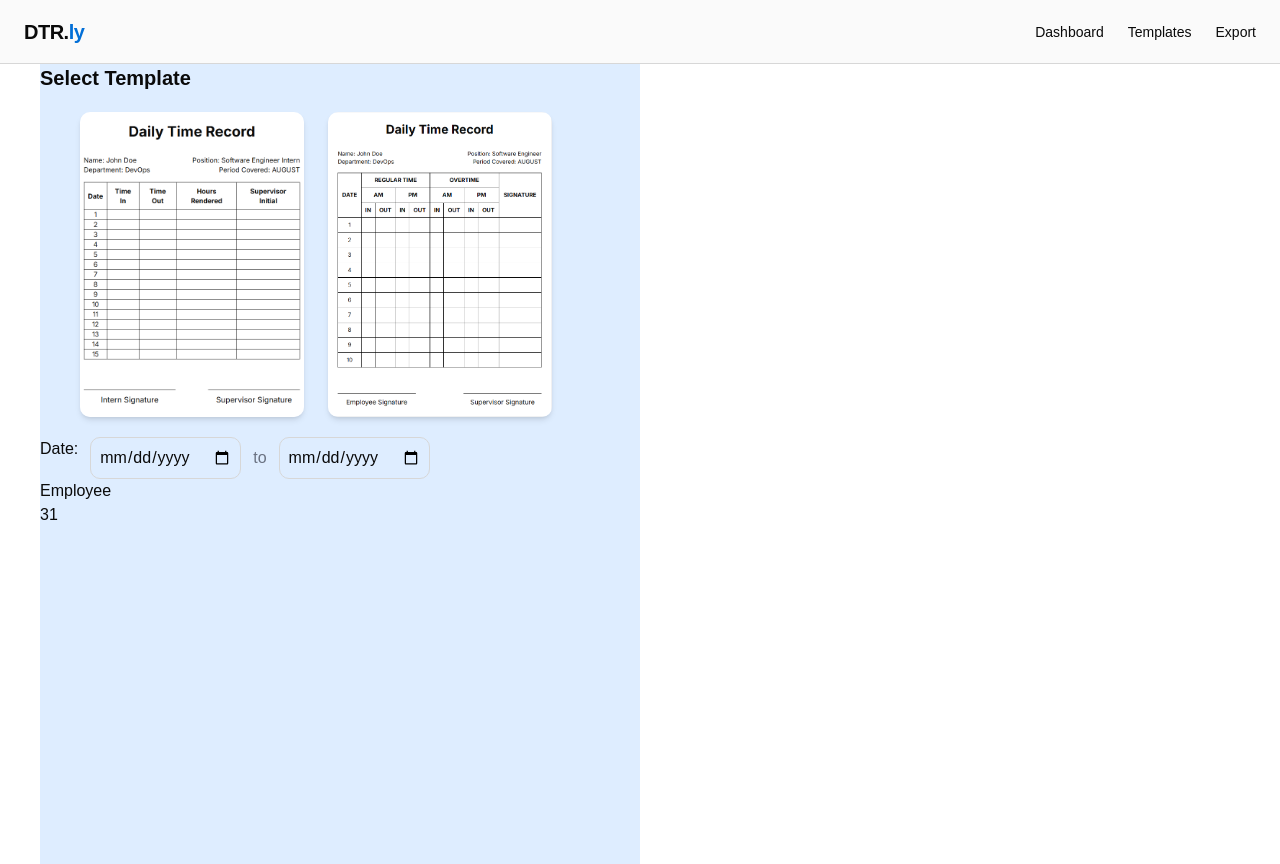
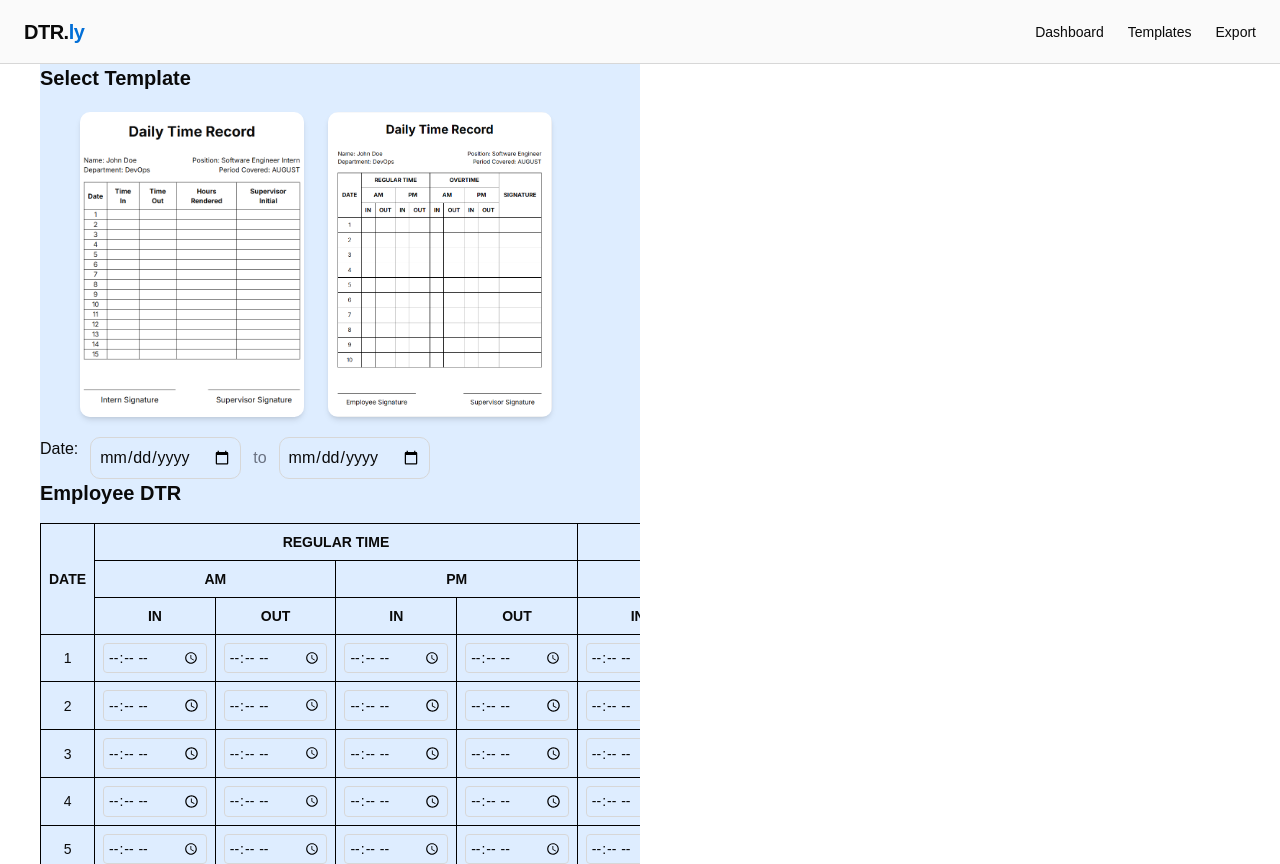
Before and after one commit to DevTacs/DTRly, a React (Vite) app in the folder client/: page /test in a window 1280 px wide. Both pictures are taken after a click on the element "Employee DTR". Built offline with nearby package versions, Linux system fonts and the light colour scheme.

Commit message:
feat: added intern and employee form

```diff
--- a/client/src/components/employee/form.tsx
+++ b/client/src/components/employee/form.tsx
@@ -1,8 +1,175 @@
 export default function EmployeeForm({ranges}: {ranges: number[]}) {
     return (
-        <div>
-            <h2>Employee</h2>
-            <p>{ranges.length}</p>
+        <div className="space-y-4">
+            <h2 className="text-xl font-bold">Employee DTR</h2>
+
+            <div className="overflow-x-auto">
+                <table className="w-full border border-gray-300 text-sm">
+                    <thead>
+                        {/* LEVEL 1 */}
+                        <tr>
+                            <th
+                                rowSpan={3}
+                                className="border border-black p-2 text-sm">
+                                DATE
+                            </th>
+
+                            <th
+                                colSpan={4}
+                                className="border border-black p-2 text-sm">
+                                REGULAR TIME
+                            </th>
+
+                            <th
+                                colSpan={4}
+                                className="border border-black p-2 text-sm">
+                                OVERTIME
+                            </th>
+
+                            <th
+                                rowSpan={3}
+                                className="border border-black p-2 text-sm">
+                                SIGNATURE
+                            </th>
+                        </tr>
+
+                        {/* LEVEL 2 */}
+                        <tr>
+                            {/* REGULAR */}
+                            <th
+                                colSpan={2}
+                                className="border border-black p-2 text-sm">
+                                AM
+                            </th>
+                            <th
+                                colSpan={2}
+                                className="border border-black p-2 text-sm">
+                                PM
+                            </th>
+
+                            {/* OVERTIME */}
+                            <th
+                                colSpan={2}
+                                className="border border-black p-2 text-sm">
+                                AM
+                            </th>
+                            <th
+                                colSpan={2}
+                                className="border border-black p-2 text-sm">
+                                PM
+                            </th>
+                        </tr>
+
+                        {/* LEVEL 3 */}
+                        <tr>
+                            {/* REGULAR AM */}
+                            <th className="border border-black p-2 text-sm">
+                                IN
+                            </th>
+                            <th className="border border-black p-2 text-sm">
+                                OUT
+                            </th>
+
+                            {/* REGULAR PM */}
+                            <th className="border border-black p-2 text-sm">
+                                IN
+                            </th>
+                            <th className="border border-black p-2 text-sm">
+                                OUT
+                            </th>
+
+                            {/* OVERTIME AM */}
+                            <th className="border border-black p-2 text-sm">
+                                IN
+                            </th>
+                            <th className="border border-black p-2 text-sm">
+                                OUT
+                            </th>
+
+                            {/* OVERTIME PM */}
+                            <th className="border border-black p-2 text-sm">
+                                IN
+                            </th>
+                            <th className="border border-black p-2 text-sm">
+                                OUT
+                            </th>
+                        </tr>
+                    </thead>
+
+                    <tbody>
+                        {Array.from({length: 10}).map((_, i) => (
+                            <tr key={i}>
+                                {/* DATE */}
+                                <td className="border border-black p-2 text-center text-sm">
+                                    {i + 1}
+                                </td>
+
+                                {/* REGULAR TIME (AM IN/OUT, PM IN/OUT) */}
+                                <td className="border border-black p-2 text-sm">
+                                    <input
+                                        type="time"
+                                        className="w-full border p-1 rounded"
+                                    />
+                                </td>
+                                <td className="border border-black p-2 text-sm">
+                                    <input
+                                        type="time"
+                                        className="w-full border p-1 rounded"
+                                    />
+                                </td>
+
+                                <td className="border border-black p-2 text-sm">
+                                    <input
+                                        type="time"
+                                        className="w-full border p-1 rounded"
+                                    />
+                                </td>
+                                <td className="border border-black p-2 text-sm">
+                                    <input
+                                        type="time"
+                                        className="w-full border p-1 rounded"
+                                    />
+                                </td>
+
+                                {/* OVERTIME (AM IN/OUT, PM IN/OUT) */}
+                                <td className="border border-black p-2 text-sm">
+                                    <input
+                                        type="time"
+                                        className="w-full border p-1 rounded"
+                                    />
+                                </td>
+                                <td className="border border-black p-2 text-sm">
+                                    <input
+                                        type="time"
+                                        className="w-full border p-1 rounded"
+                                    />
+                                </td>
+
+                                <td className="border border-black p-2 text-sm">
+                                    <input
+                                        type="time"
+                                        className="w-full border p-1 rounded"
+                                    />
+                                </td>
+                                <td className="border border-black p-2 text-sm">
+                                    <input
+                                        type="time"
+                                        className="w-full border p-1 rounded"
+                                    />
+                                </td>
+
+                                {/* SIGNATURE */}
+                                <td className="border border-black p-2 text-sm">
+                                    <input
+                                        type="text"
+                                        className="w-full border p-1 rounded"
+                                    />
+                                </td>
+                            </tr>
+                        ))}
+                    </tbody>
+                </table>
+            </div>
         </div>
     )
 }
--- a/client/src/components/intern/form.tsx
+++ b/client/src/components/intern/form.tsx
@@ -9,92 +9,65 @@ type DayRow = {
 }
 
 export default function InternForm({ranges}: {ranges: number[]}) {
-    const [rows, setRows] = useState<DayRow[]>(
-        ranges.map((day) => ({
-            day,
-            timeIn: "",
-            timeOut: "",
-            hoursRendered: "",
-            supervisorInitial: "",
-        })),
-    )
-
-    const handleChange = (
-        index: number,
-        field: keyof DayRow,
-        value: string,
-    ) => {
-        const updated = [...rows]
-        updated[index] = {
-            ...updated[index],
-            [field]: value,
-        }
-        setRows(updated)
-    }
-
     return (
-        <div className="space-y-6">
-            {/* Title */}
+        <div className="space-y-4">
             <h2 className="text-xl font-bold">Intern DTR</h2>
 
-            {/* Rows */}
-            <div className="space-y-3">
-                {rows.map((_, index) => (
-                    <div
-                        key={index}
-                        className="grid grid-cols-5 gap-3 items-center border p-3 rounded-md bg-white shadow-sm">
+            <div className="overflow-x-auto">
+                <table className="w-full border border-gray-300 text-sm">
+                    <thead className="bg-gray-100">
+                        <tr>
+                            <th className="border p-2">Date</th>
+                            <th className="border p-2">Time In</th>
+                            <th className="border p-2">Time Out</th>
+                            <th className="border p-2">Hours Rendered</th>
+                            <th className="border p-2">Supervisor Initial</th>
+                        </tr>
+                    </thead>
+
+                    <tbody>
+                        {ranges.map((_, index) => (
+                            <tr key={index} className="text-center">
                                 {/* Day */}
-                        <div className="font-semibold">Day {index + 1}</div>
+                                <td className="border p-2 font-semibold">
+                                    {index + 1}
+                                </td>
 
                                 {/* Time In */}
+                                <td className="border p-2">
                                     <input
                                         type="time"
-                            onChange={(e) =>
-                                handleChange(index, "timeIn", e.target.value)
-                            }
-                            placeholder="Time In"
-                            className="border p-1 rounded w-full"
+                                        className="w-full border p-1 rounded"
                                     />
+                                </td>
 
                                 {/* Time Out */}
+                                <td className="border p-2">
                                     <input
                                         type="time"
-                            onChange={(e) =>
-                                handleChange(index, "timeOut", e.target.value)
-                            }
-                            placeholder="Time Out"
-                            className="border p-1 rounded w-full"
+                                        className="w-full border p-1 rounded"
                                     />
+                                </td>
 
                                 {/* Hours Rendered */}
+                                <td className="border p-2">
                                     <input
                                         type="text"
-                            onChange={(e) =>
-                                handleChange(
-                                    index,
-                                    "hoursRendered",
-                                    e.target.value,
-                                )
-                            }
-                            placeholder="Hours"
-                            className="border p-1 rounded w-full"
+                                        className="w-full border p-1 rounded"
                                     />
+                                </td>
 
-                        {/* Supervisor */}
+                                {/* Supervisor Initial */}
+                                <td className="border p-2">
                                     <input
                                         type="text"
-                            onChange={(e) =>
-                                handleChange(
-                                    index,
-                                    "supervisorInitial",
-                                    e.target.value,
-                                )
-                            }
-                            placeholder="Supervisor"
-                            className="border p-1 rounded w-full"
+                                        className="w-full border p-1 rounded"
                                     />
-                    </div>
+                                </td>
+                            </tr>
                         ))}
+                    </tbody>
+                </table>
             </div>
         </div>
     )
```
Lines whose indentation alone changed are shown as unchanged.
